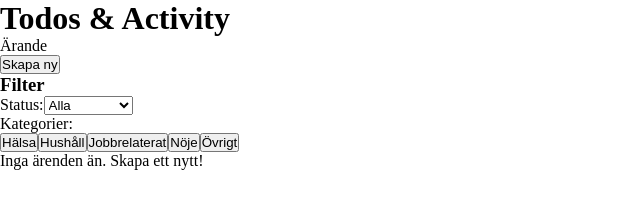
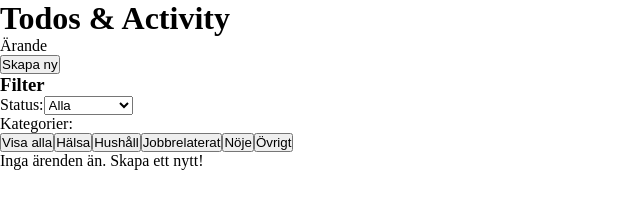
Before and after one commit to Ludvig-D/PAA, a React (Vite) app: page /todos in a window 1280 px wide. Shown: the top 223 px of the page, without its empty margins (0-640 px from the left). Built offline with nearby package versions, Linux system fonts and the light colour scheme.

Commit message:
redigerat och nu funkar hela categori

```diff
--- a/src/pages/TodoListPage.jsx
+++ b/src/pages/TodoListPage.jsx
@@ -21,13 +21,13 @@ const TodoListPage = () => {
         setTodoToEdit(null);
     };
 
-    const handleCategoryToggle = (category) => {
-        if (selectedCategories.includes(category)) {
-            setSelectedCategories(selectedCategories.filter(c => c !== category));
-        } else {
-            setSelectedCategories([...selectedCategories, category]);
-        };
-    }
+    const handleCategorySelect = (category) => {
+        setSelectedCategories([category]);
+    };
+
+    const handleShowAllCategories = () => {
+        setSelectedCategories(categories);
+    };
 
     const getFilteredTodo = () => {
         let filtered = todos;
@@ -70,10 +70,14 @@ const TodoListPage = () => {
                 <div>
                     <label>Kategorier:</label>
                     <div>
+                        <button onClick={handleShowAllCategories} >
+                            Visa alla
+                        </button>
                         {categories.map(category => (
                             <button
                                 key={category}
-                                onClick={() => handleCategoryToggle(category)}
+                                onClick={() => handleCategorySelect(category)}
+
                             >
                                 {category}
                             </button>
@@ -95,7 +99,7 @@ const TodoListPage = () => {
                 {getFilteredTodo().length === 0 ? (
                     <p>Inga ärenden än. Skapa ett nytt!</p>
                 ) : (
-                    todos.map(todo => (
+                    getFilteredTodo().map(todo => (
                         <div key={todo.id}>
                             <h3>{todo.title}</h3>
                             <p>{todo.description}</p>
```
